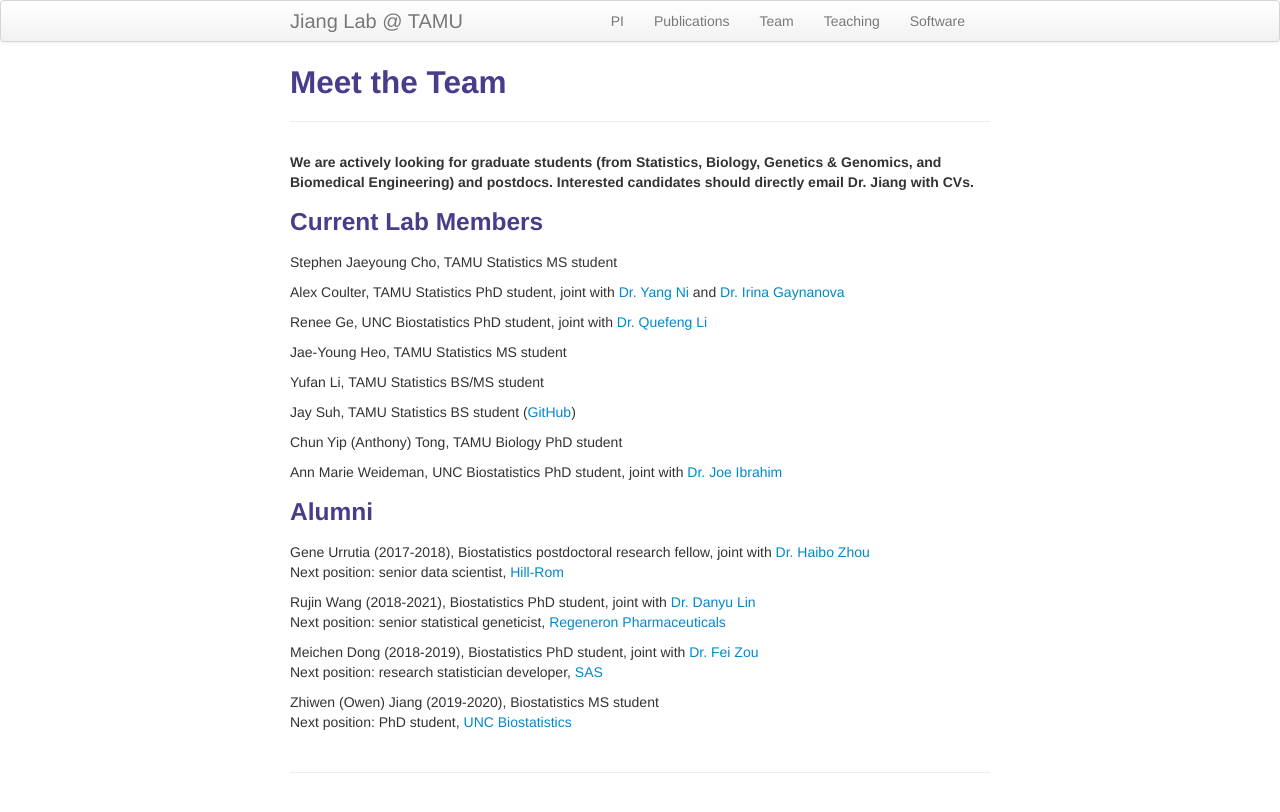
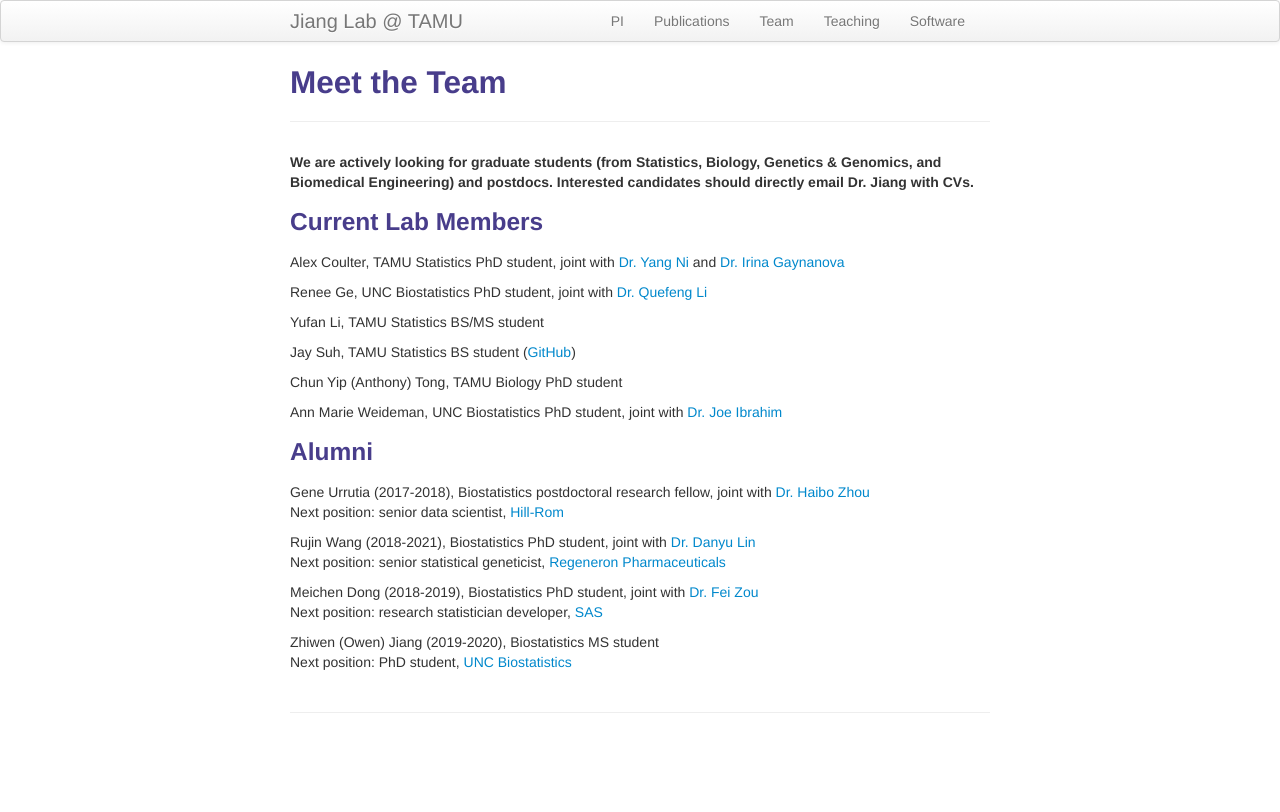
Before and after one commit to yuchaojiang/yuchaojiang.github.io, a Jekyll site: the page built from pages/team.md, in a window 1280 px wide. Shown: the top 812 px of the page. Built offline with Jekyll 4.4.1, drawn with Linux system fonts in a browser that asks for light colours.

Commit message:
Update team.md

```diff
--- a/pages/team.md
+++ b/pages/team.md
@@ -8,13 +8,9 @@ description: Lab members
 
 ### Current Lab Members
 
-Stephen Jaeyoung Cho, TAMU Statistics MS student
-
 Alex Coulter, TAMU Statistics PhD student, joint with [Dr. Yang Ni](https://web.stat.tamu.edu/~yni/) and [Dr. Irina Gaynanova](https://irinagain.github.io/)
 
 Renee Ge, UNC Biostatistics PhD student, joint with [Dr. Quefeng Li](http://www.bios.unc.edu/~quefeng/)
-
-Jae-Young Heo, TAMU Statistics MS student
 
 Yufan Li, TAMU Statistics BS/MS student
 
```
